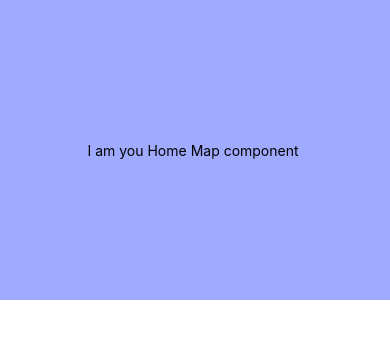
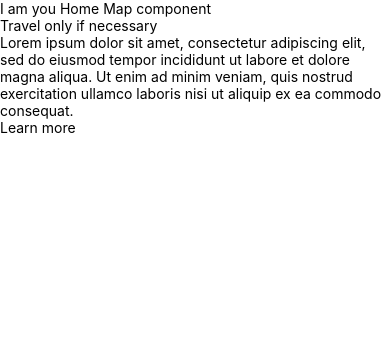
Before and after one commit to gabrielacarr/iOSUber, a React Native app in the folder Uber/: screen / in a window 390 px wide. Shown: the top 338 px of the page. Built offline with nearby package versions, Linux system fonts and the light colour scheme.

Commit message:
Display: HomeScreen + CovidMessage render correctly, looking good

```diff
--- /dev/null
+++ b/Uber/src/components/CovidMessage/index.js
@@ -0,0 +1,18 @@
+import React from 'react';
+import {View, Text} from 'react-native';
+
+const CovidMessage = () => {
+  return (
+    <View>
+      <Text>Travel only if necessary </Text>
+      <Text>
+        Lorem ipsum dolor sit amet, consectetur adipiscing elit, sed do eiusmod
+        tempor incididunt ut labore et dolore magna aliqua. Ut enim ad minim
+        veniam, quis nostrud exercitation ullamco laboris nisi ut aliquip ex ea
+        commodo consequat.
+      </Text>
+      <Text>Learn more </Text>
+    </View>
+  );
+};
+export default CovidMessage;
--- a/Uber/src/components/HomeMap/index.js
+++ b/Uber/src/components/HomeMap/index.js
@@ -3,13 +3,7 @@ import {View, Text} from 'react-native';
 
 const HomeMap = () => {
   return (
-    <View
-      style={{
-        height: 300,
-        backgroundColor: '#a0abff',
-        justifyContent: 'center',
-        alignItems: 'center',
-      }}>
+    <View>
       <Text>I am you Home Map component </Text>
     </View>
   );
--- a/Uber/src/screens/HomeScreen/index.js
+++ b/Uber/src/screens/HomeScreen/index.js
@@ -1,13 +1,14 @@
 import React from 'react';
 import {View, Text} from 'react-native';
 import HomeMap from '../../components/HomeMap';
-
+import CovidMessage from '../../components/CovidMessage';
 const HomeScreen = () => {
   return (
     <View>
       <HomeMap />
 
       {/* Covid Message */}
+      <CovidMessage />
       {/* Bottom Component */}
     </View>
   );
```
